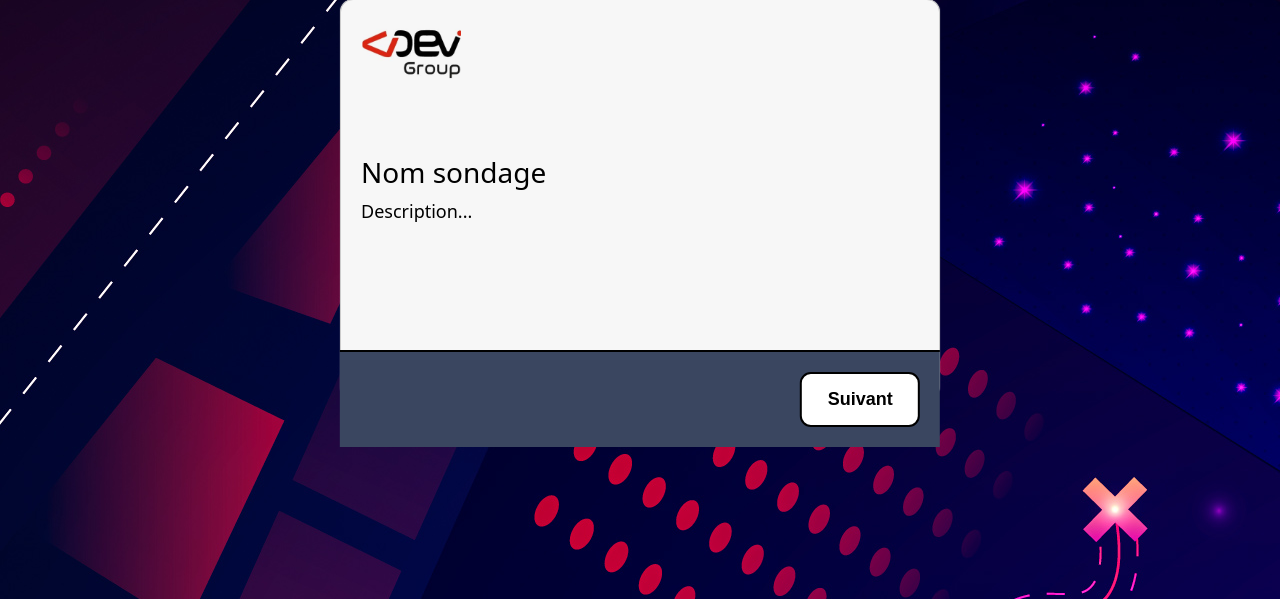
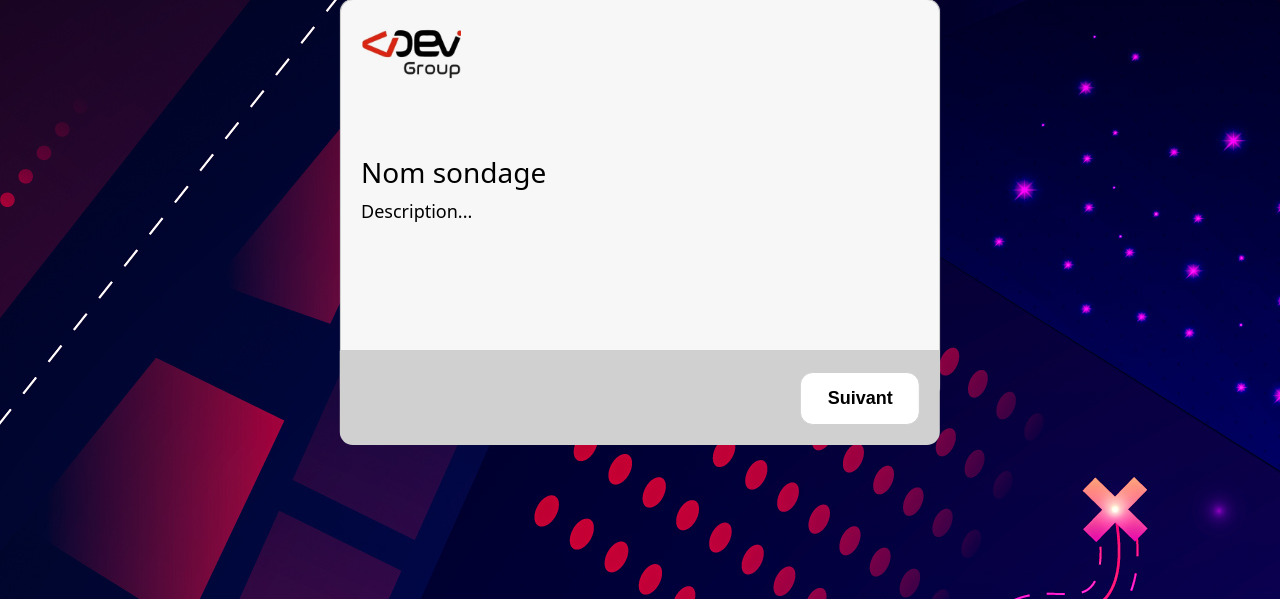
Before and after one commit to 0xInDev/OpenASK, a Django app: page /client/ in a window 1280 px wide. Shown: the part 201-800 px from the top of the page. Run offline with Django 3.2, Linux system fonts and the light colour scheme; parts of the project's set-up code (start-up, migrations or seed data) failed here and were passed over.

Commit message:
add loties check mark, rework color and border

```diff
--- a/client/templates/base.html
+++ b/client/templates/base.html
@@ -18,6 +18,7 @@
 
 <script type="text/javascript" src="{% static 'js/jquery-3.6.0.min.js' %}"></script>
 <script type="text/javascript" src="{% static 'js/sijs.js' %}"></script>
+<script src="https://unpkg.com/@lottiefiles/lottie-player@latest/dist/lottie-player.js"></script>
 {% block script %} {% endblock %}
 </body>
 </html>
--- a/client/templates/question.html
+++ b/client/templates/question.html
@@ -9,8 +9,8 @@
 	<div id="questionBox">
 
 	</div>
-	<div id="ok" style="color: forestgreen;">
-		<img src="{% static 'img/7efs.gif' %}" alt="">
+	<div id="ok" class="d-none" style="color: forestgreen;">
+		<lottie-player src="https://assets2.lottiefiles.com/packages/lf20_unahkkgk.json"  background="transparent"  speed="1"  style="width: 240px; height: 240px;"   autoplay></lottie-player>
 	</div>
 	<br>
 	<button onclick="validate()">Envoyer</button>
--- a/client/templates/sondage.html
+++ b/client/templates/sondage.html
@@ -22,12 +22,12 @@
 		<div id="questionBox">
 		</div>
 		<div id="ok" class="d-none"  style="text-align: center;">
-			<img style="border-radius: 13px;" src="{% static 'img/7efs.gif' %}" alt="">
+			<lottie-player src="https://assets2.lottiefiles.com/packages/lf20_unahkkgk.json"  background="transparent"  speed="1"  style="width: 240px; height: 240px;margin: auto;"   autoplay></lottie-player>
 			<p class="text-success mt-2 ">Formulaire envoyé</p>
 		</div>
 		<br>
 		<br><br><br>
-		<div class="boxBottom">
+		<div class="boxBottom" id="boxBottom">
 			<button id="prev" style="visibility: hidden;" onclick="prev()">Précedent</button>
 			<button id="validate" onclick="validate()" style="display: None; width: 150px">Envoyer</button>
 			<button id="next" onclick="next()">Suivant</button>
@@ -61,8 +61,8 @@
 		min-height: 400px;
 		box-shadow: 0 0 1px #ccc;
 		border: 1px solid #ccc;
-		border-radius: 13px;
-		padding: 20px;
+ 		border-radius: 13px;
+ 		padding: 20px;
 		clip: auto;
 	}
 	.box p {
@@ -83,9 +83,11 @@
 		border-radius: 8px;
 	}
 	.boxBottom {
-		background:#3a4660; /* #fccd0d; */
-		border-top: 2px solid black;
+		background:#d0d0d0; /* #fccd0d; */
+		border-top: 2px solid #d0d0d0;
 		position: absolute;
+		border-bottom-left-radius: 13px;
+		border-bottom-right-radius: 13px;
 		top: 88%;
 		left: 50%;
 		transform: translate(-50%, 0%);
@@ -106,14 +108,14 @@
 		font-weight: bold;
 		font-family: Arial;
 		width: 120px;
-		border-radius: 11px;
-		border: 2px solid black;
+		border-radius: 13px;
+		border: 1px solid #d0d0d0;
 	}
 	.boxBottom button#validate {
 		width: 200px;
 	}
 	.boxBottom button:hover {
-		background:#4c669c; /* #fc7935; */
+		background:#6d727d; /* #fc7935; */
 		color: white;
 		border: 0px solid black;
 	}
@@ -134,6 +136,7 @@
 			clip: auto;
 		}
 	}
+
 	label {
 	  display: flex;
 	  width: 100%;
@@ -386,9 +389,9 @@
 	        success: function (rs) {
 	        	if("status" in rs) {
 	        		$('#questionBox').html('')
-	        		$('#ok').toggleClass("d-none")
-	        		$('#prev').css("visibility", "hidden")
-	        		$('#validate').css("visibility", "hidden")
+					$("#ok").toggleClass("d-none")
+	        		$('#ok').html('<lottie-player src="https://assets2.lottiefiles.com/packages/lf20_unahkkgk.json"  background="transparent"  speed="1"  style="width: 240px; height: 240px;margin: auto;"   autoplay></lottie-player><p class="text-success mt-2 ">Formulaire envoyé</p>')
+	        		$('#boxBottom').toggleClass("d-none")
 	        	} else {
 					$("#alert").toggleClass("d-none")
 					setTimeout(() => {
```
